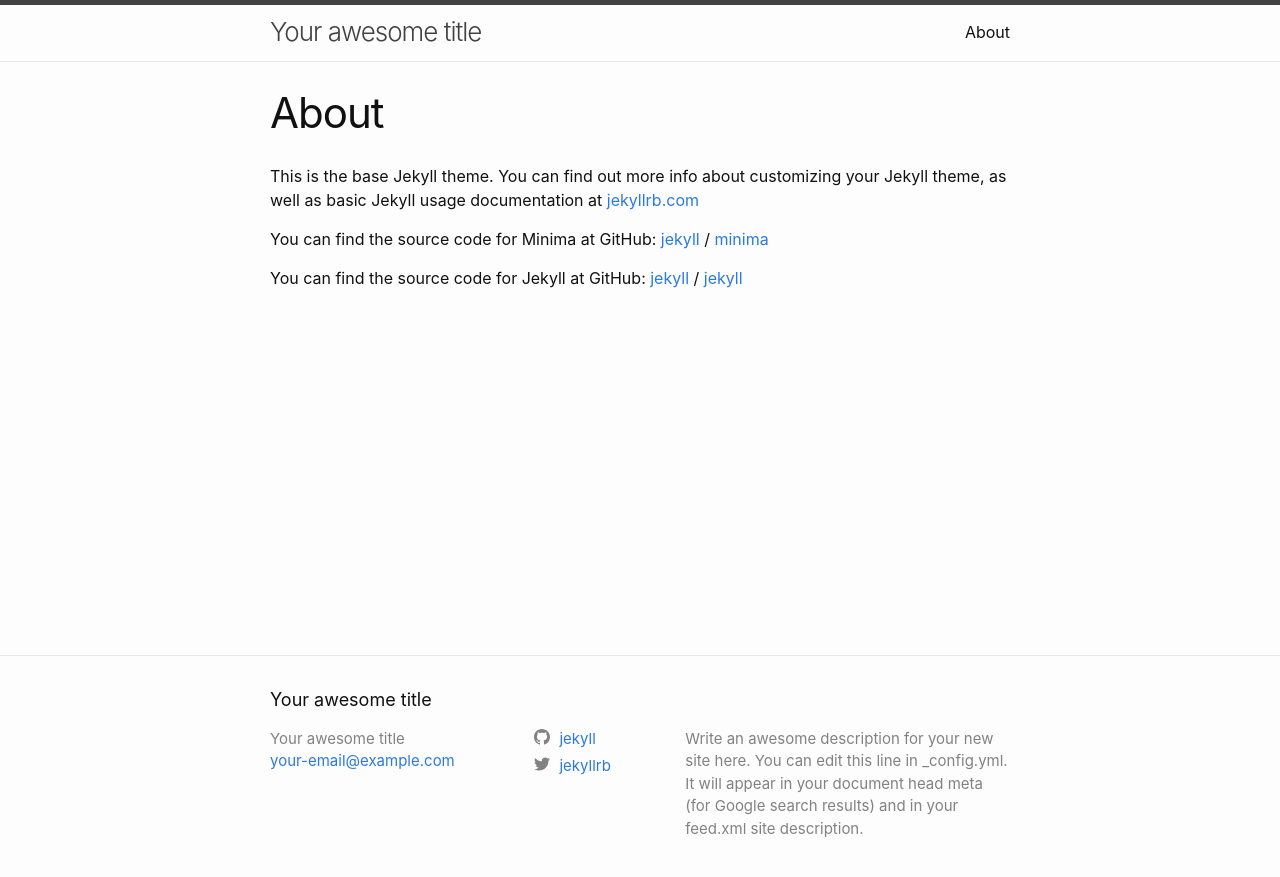
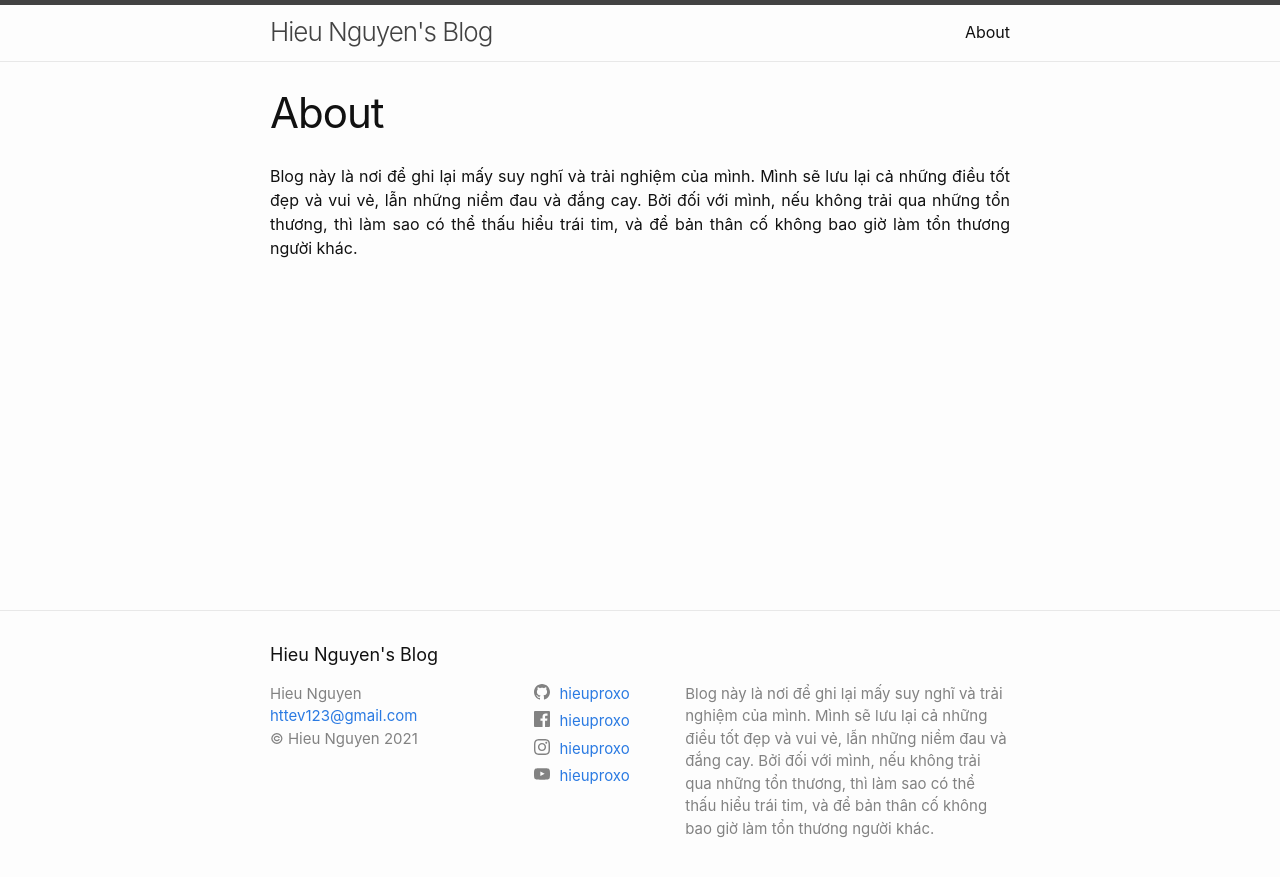
Before and after one commit to hieunm44/hieuproxo.github.io, a Jekyll site: the page built from about.markdown, in a window 1280 px wide. Shown: the top 877 px of the page. Built offline with Jekyll 4.4.1, drawn with Linux system fonts in a browser that asks for light colours.

Commit message:
updated branding

```diff
--- a/_config.yml
+++ b/_config.yml
@@ -18,16 +18,22 @@
 # You can create any custom variable you would like, and they will be accessible
 # in the templates via {{ site.myvariable }}.
 
-title: Your awesome title
-email: your-email@example.com
+title: Hieu Nguyen's Blog
+email: httev123@gmail.com
 description: >- # this means to ignore newlines until "baseurl:"
-  Write an awesome description for your new site here. You can edit this
-  line in _config.yml. It will appear in your document head meta (for
-  Google search results) and in your feed.xml site description.
+ Blog này là nơi để ghi lại mấy suy nghĩ và trải nghiệm của mình. Mình sẽ lưu lại cả những điều tốt đẹp và vui vẻ, lẫn những niềm đau
+ và đắng cay. Bởi đối với mình, nếu không trải qua những tổn thương, thì làm sao có thể thấu hiểu trái tim, và để bản thân cố không bao
+ giờ làm tổn thương người khác.
 baseurl: "" # the subpath of your site, e.g. /blog
 url: "" # the base hostname & protocol for your site, e.g. http://example.com
-twitter_username: jekyllrb
-github_username:  jekyll
+# twitter_username: jekyllrb
+github_username:  hieuproxo
+facebook_username: hieuproxo
+instagram_username: hieuproxo
+youtube_username: hieuproxo
+
+author: Hieu Nguyen
+copyright: Hieu Nguyen
 
 # Build settings
 # theme: minima
--- a/_includes/footer.html
+++ b/_includes/footer.html
@@ -18,6 +18,9 @@
             {%- if site.email -%}
             <li><a class="u-email" href="mailto:{{ site.email }}">{{ site.email }}</a></li>
             {%- endif -%}
+            {%- if site.copyright -%}
+            <li>&copy; {{ site.copyright }} {{ 'now' | date: "%Y" }}</li>
+            {%- endif -%}
         </ul>
       </div>
 
--- a/_includes/social.html
+++ b/_includes/social.html
@@ -1,14 +1,16 @@
 <ul class="social-media-list">
+  {%- if site.github_username -%}<li><a href="https://github.com/{{ site.github_username| cgi_escape | escape }}"><svg class="svg-icon"><use xlink:href="{{ '/assets/minima-social-icons.svg#github' | relative_url }}"></use></svg> <span class="username">{{ site.github_username| escape }}</span></a></li>{%- endif -%}
+  {%- if site.facebook_username -%}<li><a href="https://www.facebook.com/{{ site.facebook_username| cgi_escape | escape }}"><svg class="svg-icon"><use xlink:href="{{ '/assets/minima-social-icons.svg#facebook' | relative_url }}"></use></svg> <span class="username">{{ site.facebook_username| escape }}</span></a></li>{%- endif -%}
+  {%- if site.instagram_username -%}<li><a href="https://instagram.com/{{ site.instagram_username| cgi_escape | escape }}"><svg class="svg-icon"><use xlink:href="{{ '/assets/minima-social-icons.svg#instagram' | relative_url }}"></use></svg> <span class="username">{{ site.instagram_username| escape }}</span></a></li>{%- endif -%}
+  <!-- {%- if site.youtube_username -%}<li><a href="https://youtube.com/{{ site.youtube_username| cgi_escape | escape }}"><svg class="svg-icon"><use xlink:href="{{ '/assets/minima-social-icons.svg#youtube' | relative_url }}"></use></svg> <span class="username">{{ site.youtube_username| escape }}</span></a></li>{%- endif -%} -->
+  {%- if site.youtube_username -%}<li><a href="https://youtube.com/channel/UCqmjERwbMErpLBvYowhP57w"><svg class="svg-icon"><use xlink:href="{{ '/assets/minima-social-icons.svg#youtube' | relative_url }}"></use></svg> <span class="username">{{ site.youtube_username| escape }}</span></a></li>{%- endif -%}
+
   {%- if site.dribbble_username -%}<li><a href="https://dribbble.com/{{ site.dribbble_username| cgi_escape | escape }}"><svg class="svg-icon"><use xlink:href="{{ '/assets/minima-social-icons.svg#dribbble' | relative_url }}"></use></svg> <span class="username">{{ site.dribbble_username| escape }}</span></a></li>{%- endif -%}
-  {%- if site.facebook_username -%}<li><a href="https://www.facebook.com/{{ site.facebook_username| cgi_escape | escape }}"><svg class="svg-icon"><use xlink:href="{{ '/assets/minima-social-icons.svg#facebook' | relative_url }}"></use></svg> <span class="username">{{ site.facebook_username| escape }}</span></a></li>{%- endif -%}
   {%- if site.flickr_username -%}<li><a href="https://www.flickr.com/photos/{{ site.flickr_username| cgi_escape | escape }}"><svg class="svg-icon"><use xlink:href="{{ '/assets/minima-social-icons.svg#flickr' | relative_url }}"></use></svg> <span class="username">{{ site.flickr_username| escape }}</span></a></li>{%- endif -%}
-  {%- if site.github_username -%}<li><a href="https://github.com/{{ site.github_username| cgi_escape | escape }}"><svg class="svg-icon"><use xlink:href="{{ '/assets/minima-social-icons.svg#github' | relative_url }}"></use></svg> <span class="username">{{ site.github_username| escape }}</span></a></li>{%- endif -%}
-  {%- if site.instagram_username -%}<li><a href="https://instagram.com/{{ site.instagram_username| cgi_escape | escape }}"><svg class="svg-icon"><use xlink:href="{{ '/assets/minima-social-icons.svg#instagram' | relative_url }}"></use></svg> <span class="username">{{ site.instagram_username| escape }}</span></a></li>{%- endif -%}
   {%- if site.linkedin_username -%}<li><a href="https://www.linkedin.com/in/{{ site.linkedin_username| cgi_escape | escape }}"><svg class="svg-icon"><use xlink:href="{{ '/assets/minima-social-icons.svg#linkedin' | relative_url }}"></use></svg> <span class="username">{{ site.linkedin_username| escape }}</span></a></li>{%- endif -%}
   {%- if site.pinterest_username -%}<li><a href="https://www.pinterest.com/{{ site.pinterest_username| cgi_escape | escape }}"><svg class="svg-icon"><use xlink:href="{{ '/assets/minima-social-icons.svg#pinterest' | relative_url }}"></use></svg> <span class="username">{{ site.pinterest_username| escape }}</span></a></li>{%- endif -%}
   {%- for mst in site.mastodon -%}{%- if mst.username and mst.instance -%}<li><a href="https://{{ mst.instance| cgi_escape | escape}}/@{{mst.username}}"><svg class="svg-icon"><use xlink:href="{{ '/assets/minima-social-icons.svg#mastodon' | relative_url }}"></use></svg> <span class="username">{{ mst.username|escape }}</span></a></li>{%- endif -%}{%- endfor -%}
   {%- if site.twitter_username -%}<li><a href="https://www.twitter.com/{{ site.twitter_username| cgi_escape | escape }}"><svg class="svg-icon"><use xlink:href="{{ '/assets/minima-social-icons.svg#twitter' | relative_url }}"></use></svg> <span class="username">{{ site.twitter_username| escape }}</span></a></li>{%- endif -%}
-  {%- if site.youtube_username -%}<li><a href="https://youtube.com/{{ site.youtube_username| cgi_escape | escape }}"><svg class="svg-icon"><use xlink:href="{{ '/assets/minima-social-icons.svg#youtube' | relative_url }}"></use></svg> <span class="username">{{ site.youtube_username| escape }}</span></a></li>{%- endif -%}
   {%- if site.googleplus_username -%}<li><a href="https://plus.google.com/{{ site.googleplus_username| escape }}"><svg class="svg-icon"><use xlink:href="{{ '/assets/minima-social-icons.svg#googleplus' | relative_url }}"></use></svg> <span class="username">{{ site.googleplus_username| escape }}</span></a></li>{%- endif -%}
   {%- if site.rss -%}<li><a href="{{ 'feed.xml' | relative_url }}"><svg class="svg-icon"><use xlink:href="{{ '/assets/minima-social-icons.svg#rss' | relative_url }}"></use></svg> <span>{{ site.rss | escape }}</span></a></li>{%- endif -%}
 </ul>
--- a/_layouts/default.html
+++ b/_layouts/default.html
@@ -1,6 +1,7 @@
 <!DOCTYPE html>
+<title> </title>
+
 <html lang="{{ page.lang | default: site.lang | default: "en" }}">
-
   {%- include head.html -%}
 
   <body>
--- a/about.markdown
+++ b/about.markdown
@@ -4,15 +4,8 @@ title: About
 permalink: /about/
 ---
 
-This is the base Jekyll theme. You can find out more info about customizing your Jekyll theme, as well as basic Jekyll usage documentation at [jekyllrb.com](https://jekyllrb.com/)
-
-You can find the source code for Minima at GitHub:
-[jekyll][jekyll-organization] /
-[minima](https://github.com/jekyll/minima)
-
-You can find the source code for Jekyll at GitHub:
-[jekyll][jekyll-organization] /
-[jekyll](https://github.com/jekyll/jekyll)
-
-
-[jekyll-organization]: https://github.com/jekyll
+<div style="text-align: justify">
+Blog này là nơi để ghi lại mấy suy nghĩ và trải nghiệm của mình. Mình sẽ lưu lại cả những điều tốt đẹp và vui vẻ, lẫn những niềm đau
+và đắng cay. Bởi đối với mình, nếu không trải qua những tổn thương, thì làm sao có thể thấu hiểu trái tim, và để bản thân cố không bao
+giờ làm tổn thương người khác.
+</div>
```
Also changed, not shown: Gemfile (line endings or trailing spaces), Gemfile.lock, _layouts/home.html (line endings or trailing spaces).
